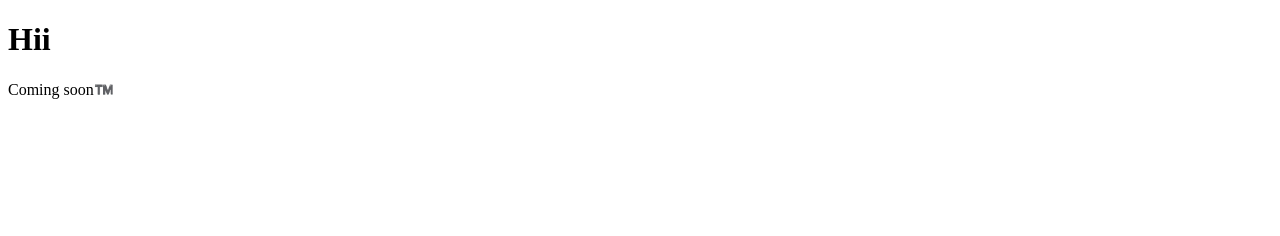
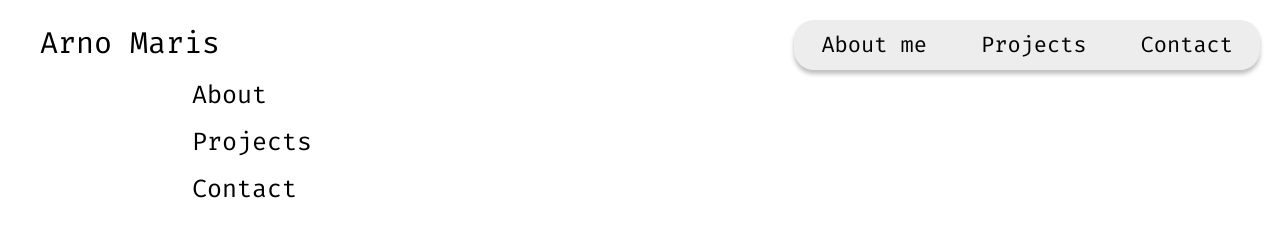
Before and after one commit to arnomaris/arnomaris.com, a plain HTML site: page index.html in a window 1280 px wide. Drawn offline with Linux system fonts and the light colour scheme.

Commit message:
Draft of website

```diff
--- a/index.html
+++ b/index.html
@@ -1,5 +1,35 @@
 <!DOCTYPE html>
 <html lang="en">
-    <h1>Hii</h1>
-    Coming soon™️
+	<head>
+		<title>Arno Maris</title>
+
+		<link rel="stylesheet" href="stylesheet.css">
+	</head>
+	<body>
+		<header>
+			<a class="nav-home" href="#about">Arno Maris</a>
+			<nav>
+				<div class="nav-wrapper">
+					<a href="#about" class="nav-text">About me</a>
+					<a href="#projects" class="nav-text">Projects</a>
+					<a href="#contact" class="nav-text">Contact</a>
+				</div>
+			</nav>
+		</header>
+
+		<a id="about" data-hs-anchor="true></a>
+		<section class="about">
+			<h1>About</h1>
+		</section>
+
+		<a id="projects" data-hs-anchor="true></a>
+		<section class="projects">
+			<h1>Projects</h1>
+		</section>
+
+		<a id="contact" data-hs-anchor="true></a>
+		<section class="contact">
+			<h1>Contact</h1>
+		</section>
+	</body>
 </html>
--- /dev/null
+++ b/stylesheet.css
@@ -0,0 +1,77 @@
+html {
+	scroll-behavior: smooth;
+}
+
+@font-face {
+	font-family: Fira Mono;
+	src: url(fonts/FiraMono-Regular.ttf);
+}
+
+body{
+	margin-top: 80px;
+	margin-left: 15%;
+	margin-right: 15%;
+}
+
+nav{
+	position: fixed;
+	height: 50px;
+	right: 20px;
+	top: 20px;
+	background: #EDEDED;
+	box-shadow: 0px 4px 4px rgba(0, 0, 0, 0.25);
+	border-radius: 20px;
+}
+
+h1{
+	font-family: 'Fira Mono';
+	font-style: normal;
+	font-weight: 400;
+	font-size: 25px;
+	line-height: 30px;
+}
+
+.nav-home{
+	position: absolute;
+	left: 40px;
+	top: 25px;
+
+	font-family: 'Fira Mono';
+	font-style: normal;
+	font-weight: 400;
+	font-size: 30px;
+	line-height: 36px;
+	display: flex;
+	align-items: center;
+	text-decoration: none;
+
+	color: #000000;
+}
+
+.nav-wrapper{
+	display: flex;
+	flex-direction: row;
+	align-items: center;
+	padding: 0px;
+
+	position: relative;
+	top: 50%;
+	transform: translate(0, -50%);
+}
+
+.nav-text{
+	font-family: 'Fira Mono';
+	font-style: normal;
+	font-weight: 400;
+	font-size: 22px;
+	line-height: 30px;
+	display: flex;
+	align-items: center;
+	text-decoration: none;
+
+	color: #000000;
+	flex: none;
+	order: 2;
+	flex-grow: 0;
+	margin: 0px 27px;
+}
```
Also changed, not shown: fonts/FiraMono-Bold.ttf (added), fonts/FiraMono-Medium.ttf (added), fonts/FiraMono-Regular.ttf (added), fonts/OFL.txt (added).
